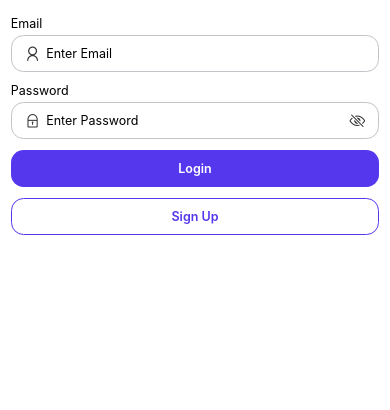
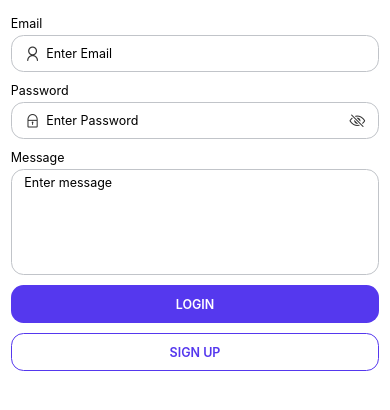
Before and after one commit to barackm/BudgetPro, a React Native app: screen / in a window 390 px wide. Shown: the top 410 px of the page. Built offline with nearby package versions, Linux system fonts and the light colour scheme.

Commit message:
Allow auto width to buttons

```diff
--- a/App.tsx
+++ b/App.tsx
@@ -4,11 +4,14 @@ import Button from './src/components/common/Button';
 import { createTheme, ThemeProvider } from './src/theme/ThemeProvider';
 import AntDesign from 'react-native-vector-icons/AntDesign';
 import TextInput from './src/components/common/TextInput';
+// import { View } from 'react-native';
 
 const App = () => {
   const theme = createTheme({
     palette: {
-      primary: {},
+      primary: {
+        // main: '#2cb9b0',
+      },
     },
     components: {
       Button: {
@@ -39,18 +42,18 @@ const App = () => {
             <AntDesign name="lock" size={size} color={color} />
           )}
         />
-        {/* <TextInput
+        <TextInput
           placeholder="Enter message"
           label="Message"
           numberOfLines={10}
           multiline
-          error="Invalid password"
-        /> */}
+          // error="Invalid password"
+        />
         <Button variant="contained" onPress={() => console.log('Pressed')}>
-          Login
+          LOGIN
         </Button>
         <Button variant="outlined" onPress={() => console.log('Pressed')}>
-          Sign Up
+          SIGN UP
         </Button>
       </Screen>
     </ThemeProvider>
--- a/src/components/common/Button/index.tsx
+++ b/src/components/common/Button/index.tsx
@@ -18,6 +18,7 @@ const Button: React.FC<IButton> = props => {
     variant = 'contained',
     color = 'primary',
     disabled = false,
+    autoWidth = false,
   } = props;
   const theme = useTheme();
   const { components } = theme;
@@ -38,12 +39,12 @@ const Button: React.FC<IButton> = props => {
         }
       }}
       disabled={disabled || loading}
-      // reduce the opacity of the button when clicked
       activeOpacity={0.8}
       style={{
         ...ButtonStyles[variant],
         ...ButtonStyles.root,
         ...buttonStyles,
+        ...(autoWidth && { alignSelf: 'flex-start' }),
       }}>
       {(startIcon || loading) && (
         <View style={styles.iconContainer}>
--- a/src/theme/ThemeProvider.tsx
+++ b/src/theme/ThemeProvider.tsx
@@ -82,8 +82,9 @@ const ButtonRoot = {
   justifyContent: 'center',
   flexDirection: 'row',
   color: colors.textLight,
-  borderWidth: metrics.moderateScale(1.2),
+  borderWidth: metrics.moderateScale(1.1),
   marginVertical: metrics.moderateScale(5),
+  // flex: 1,
 };
 
 const defaultTheme: ITheme = {
@@ -112,7 +113,6 @@ const defaultTheme: ITheme = {
         color: colors.white,
         fontSize: metrics.moderateScale(12),
         fontWeight: fonts.subHeading.fontWeight,
-        textTransform: 'capitalize',
         marginHorizontal: metrics.moderateScale(5),
       },
     },
@@ -134,7 +134,7 @@ const defaultTheme: ITheme = {
         alignItems: 'center',
         flexDirection: 'row',
         paddingHorizontal: metrics.moderateScale(12),
-        borderWidth: metrics.moderateScale(1.2),
+        borderWidth: metrics.moderateScale(1.1),
         borderColor: colors.disabled,
         borderRadius: metrics.moderateScale(12),
         minHeight: metrics.moderateScale(36),
--- a/src/types/button.ts
+++ b/src/types/button.ts
@@ -11,6 +11,7 @@ export interface IButton {
   fullWidth?: boolean;
   children?: React.ReactNode;
   loading?: boolean;
+  autoWidth?: boolean;
 }
 
 export type IconProps = {
```
